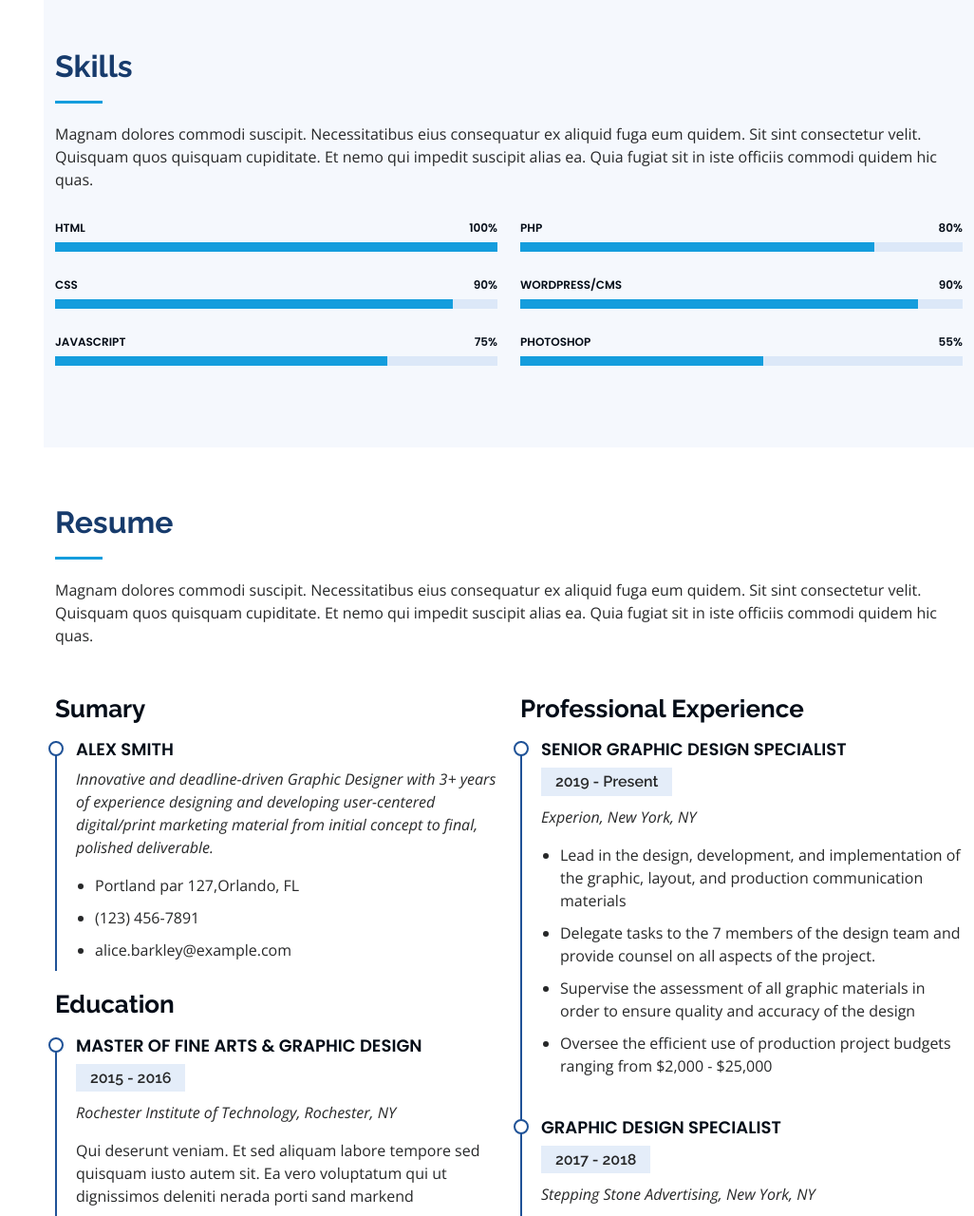
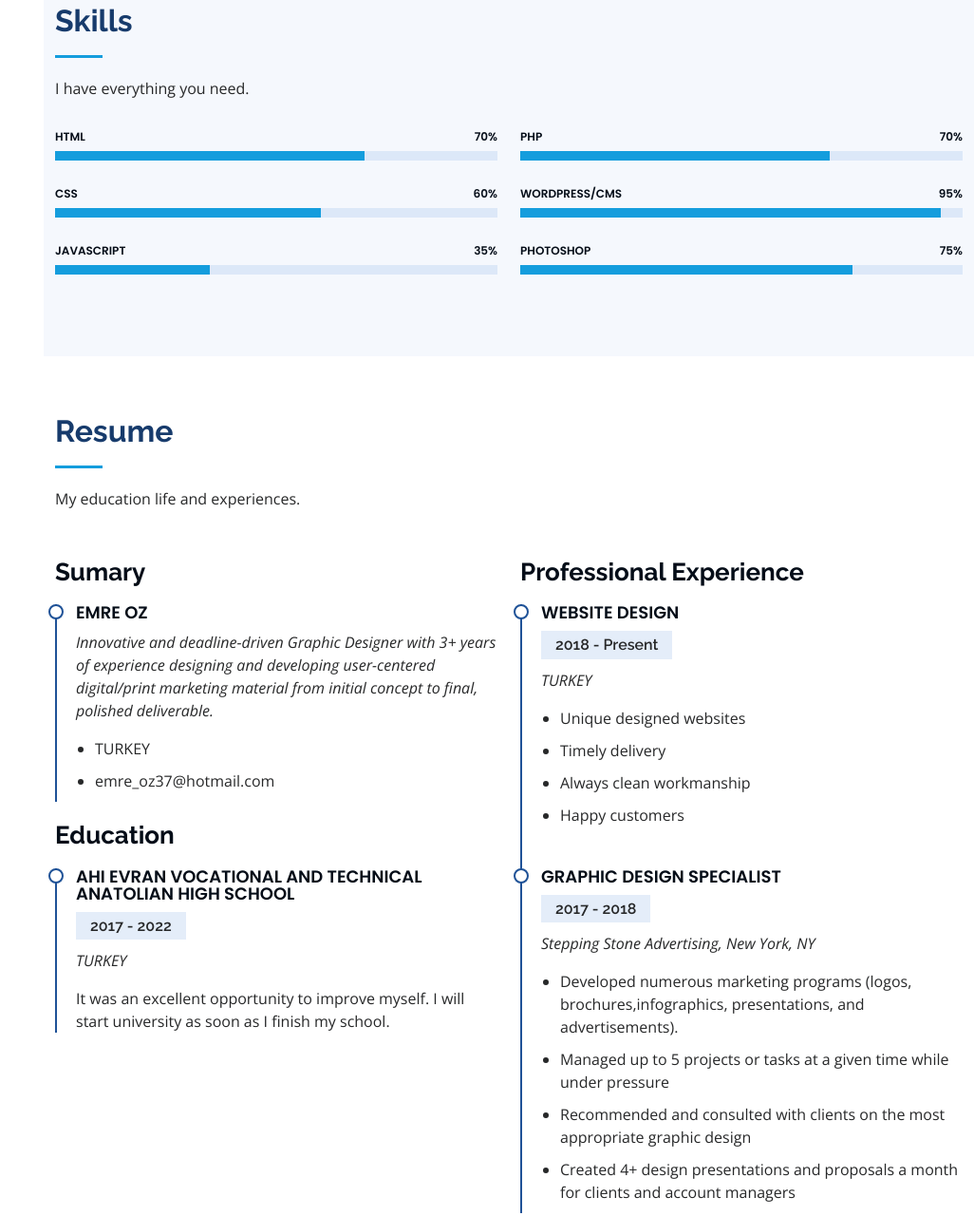
Before and after one commit to emreoz1/emreoz.engineer, a plain HTML site: page index.html in a window 1280 px wide. Shown: the part 1908-3188 px from the top of the page at 95% size, without its empty margins (254-1280 px from the left). Drawn offline with nearby package versions, Linux system fonts and the light colour scheme; files whose address does not match are found by name.

Commit message:
Update index.html

```diff
--- a/index.html
+++ b/index.html
@@ -121,7 +121,7 @@
 
         <div class="section-title">
           <h2>Facts</h2>
-          <p>Magnam dolores commodi suscipit. Necessitatibus eius consequatur ex aliquid fuga eum quidem. Sit sint consectetur velit. Quisquam quos quisquam cupiditate. Et nemo qui impedit suscipit alias ea. Quia fugiat sit in iste officiis commodi quidem hic quas.</p>
+          <p>Success is not a coincidence.</p>
         </div>
 
         <div class="row no-gutters">
@@ -129,7 +129,7 @@
           <div class="col-lg-3 col-md-6 d-md-flex align-items-md-stretch" data-aos="fade-up">
             <div class="count-box">
               <i class="bi bi-emoji-smile"></i>
-              <span data-purecounter-start="0" data-purecounter-end="232" data-purecounter-duration="1" class="purecounter"></span>
+              <span data-purecounter-start="0" data-purecounter-end="51" data-purecounter-duration="1" class="purecounter"></span>
               <p><strong>Happy Clients</strong> consequuntur quae</p>
             </div>
           </div>
@@ -137,7 +137,7 @@
           <div class="col-lg-3 col-md-6 d-md-flex align-items-md-stretch" data-aos="fade-up" data-aos-delay="100">
             <div class="count-box">
               <i class="bi bi-journal-richtext"></i>
-              <span data-purecounter-start="0" data-purecounter-end="521" data-purecounter-duration="1" class="purecounter"></span>
+              <span data-purecounter-start="0" data-purecounter-end="121" data-purecounter-duration="1" class="purecounter"></span>
               <p><strong>Projects</strong> adipisci atque cum quia aut</p>
             </div>
           </div>
@@ -145,7 +145,7 @@
           <div class="col-lg-3 col-md-6 d-md-flex align-items-md-stretch" data-aos="fade-up" data-aos-delay="200">
             <div class="count-box">
               <i class="bi bi-headset"></i>
-              <span data-purecounter-start="0" data-purecounter-end="1453" data-purecounter-duration="1" class="purecounter"></span>
+              <span data-purecounter-start="0" data-purecounter-end="231" data-purecounter-duration="1" class="purecounter"></span>
               <p><strong>Hours Of Support</strong> aut commodi quaerat</p>
             </div>
           </div>
@@ -169,7 +169,7 @@
 
         <div class="section-title">
           <h2>Skills</h2>
-          <p>Magnam dolores commodi suscipit. Necessitatibus eius consequatur ex aliquid fuga eum quidem. Sit sint consectetur velit. Quisquam quos quisquam cupiditate. Et nemo qui impedit suscipit alias ea. Quia fugiat sit in iste officiis commodi quidem hic quas.</p>
+          <p>I have everything you need.</p>
         </div>
 
         <div class="row skills-content">
@@ -177,23 +177,23 @@
           <div class="col-lg-6" data-aos="fade-up">
 
             <div class="progress">
-              <span class="skill">HTML <i class="val">100%</i></span>
+              <span class="skill">HTML <i class="val">70%</i></span>
               <div class="progress-bar-wrap">
-                <div class="progress-bar" role="progressbar" aria-valuenow="100" aria-valuemin="0" aria-valuemax="100"></div>
+                <div class="progress-bar" role="progressbar" aria-valuenow="70" aria-valuemin="0" aria-valuemax="100"></div>
               </div>
             </div>
 
             <div class="progress">
-              <span class="skill">CSS <i class="val">90%</i></span>
+              <span class="skill">CSS <i class="val">60%</i></span>
               <div class="progress-bar-wrap">
-                <div class="progress-bar" role="progressbar" aria-valuenow="90" aria-valuemin="0" aria-valuemax="100"></div>
+                <div class="progress-bar" role="progressbar" aria-valuenow="60" aria-valuemin="0" aria-valuemax="100"></div>
               </div>
             </div>
 
             <div class="progress">
-              <span class="skill">JavaScript <i class="val">75%</i></span>
+              <span class="skill">JavaScript <i class="val">35%</i></span>
               <div class="progress-bar-wrap">
-                <div class="progress-bar" role="progressbar" aria-valuenow="75" aria-valuemin="0" aria-valuemax="100"></div>
+                <div class="progress-bar" role="progressbar" aria-valuenow="35" aria-valuemin="0" aria-valuemax="100"></div>
               </div>
             </div>
 
@@ -202,23 +202,23 @@
           <div class="col-lg-6" data-aos="fade-up" data-aos-delay="100">
 
             <div class="progress">
-              <span class="skill">PHP <i class="val">80%</i></span>
+              <span class="skill">PHP <i class="val">70%</i></span>
               <div class="progress-bar-wrap">
-                <div class="progress-bar" role="progressbar" aria-valuenow="80" aria-valuemin="0" aria-valuemax="100"></div>
+                <div class="progress-bar" role="progressbar" aria-valuenow="70" aria-valuemin="0" aria-valuemax="100"></div>
               </div>
             </div>
 
             <div class="progress">
-              <span class="skill">WordPress/CMS <i class="val">90%</i></span>
+              <span class="skill">WordPress/CMS <i class="val">95%</i></span>
               <div class="progress-bar-wrap">
-                <div class="progress-bar" role="progressbar" aria-valuenow="90" aria-valuemin="0" aria-valuemax="100"></div>
+                <div class="progress-bar" role="progressbar" aria-valuenow="95" aria-valuemin="0" aria-valuemax="100"></div>
               </div>
             </div>
 
             <div class="progress">
-              <span class="skill">Photoshop <i class="val">55%</i></span>
+              <span class="skill">Photoshop <i class="val">75%</i></span>
               <div class="progress-bar-wrap">
-                <div class="progress-bar" role="progressbar" aria-valuenow="55" aria-valuemin="0" aria-valuemax="100"></div>
+                <div class="progress-bar" role="progressbar" aria-valuenow="75" aria-valuemin="0" aria-valuemax="100"></div>
               </div>
             </div>
 
@@ -235,47 +235,40 @@
 
         <div class="section-title">
           <h2>Resume</h2>
-          <p>Magnam dolores commodi suscipit. Necessitatibus eius consequatur ex aliquid fuga eum quidem. Sit sint consectetur velit. Quisquam quos quisquam cupiditate. Et nemo qui impedit suscipit alias ea. Quia fugiat sit in iste officiis commodi quidem hic quas.</p>
+          <p>My education life and experiences.</p>
         </div>
 
         <div class="row">
           <div class="col-lg-6" data-aos="fade-up">
             <h3 class="resume-title">Sumary</h3>
             <div class="resume-item pb-0">
-              <h4>Alex Smith</h4>
+              <h4>Emre Oz</h4>
               <p><em>Innovative and deadline-driven Graphic Designer with 3+ years of experience designing and developing user-centered digital/print marketing material from initial concept to final, polished deliverable.</em></p>
               <ul>
-                <li>Portland par 127,Orlando, FL</li>
-                <li>(123) 456-7891</li>
-                <li>alice.barkley@example.com</li>
+                <li>TURKEY</li>
+                <li>emre_oz37@hotmail.com</li>
               </ul>
             </div>
 
             <h3 class="resume-title">Education</h3>
             <div class="resume-item">
-              <h4>Master of Fine Arts &amp; Graphic Design</h4>
-              <h5>2015 - 2016</h5>
-              <p><em>Rochester Institute of Technology, Rochester, NY</em></p>
-              <p>Qui deserunt veniam. Et sed aliquam labore tempore sed quisquam iusto autem sit. Ea vero voluptatum qui ut dignissimos deleniti nerada porti sand markend</p>
-            </div>
-            <div class="resume-item">
-              <h4>Bachelor of Fine Arts &amp; Graphic Design</h4>
-              <h5>2010 - 2014</h5>
-              <p><em>Rochester Institute of Technology, Rochester, NY</em></p>
-              <p>Quia nobis sequi est occaecati aut. Repudiandae et iusto quae reiciendis et quis Eius vel ratione eius unde vitae rerum voluptates asperiores voluptatem Earum molestiae consequatur neque etlon sader mart dila</p>
+              <h4>Ahi Evran Vocational and Technical Anatolian High School</h4>
+              <h5>2017 - 2022</h5>
+              <p><em>TURKEY</em></p>
+              <p>It was an excellent opportunity to improve myself. I will start university as soon as I finish my school.</p>
             </div>
           </div>
           <div class="col-lg-6" data-aos="fade-up" data-aos-delay="100">
             <h3 class="resume-title">Professional Experience</h3>
             <div class="resume-item">
-              <h4>Senior graphic design specialist</h4>
-              <h5>2019 - Present</h5>
-              <p><em>Experion, New York, NY </em></p>
+              <h4>Website Design</h4>
+              <h5>2018 - Present</h5>
+              <p><em>TURKEY</em></p>
               <ul>
-                <li>Lead in the design, development, and implementation of the graphic, layout, and production communication materials</li>
-                <li>Delegate tasks to the 7 members of the design team and provide counsel on all aspects of the project. </li>
-                <li>Supervise the assessment of all graphic materials in order to ensure quality and accuracy of the design</li>
-                <li>Oversee the efficient use of production project budgets ranging from $2,000 - $25,000</li>
+                <li>Unique designed websites</li>
+                <li>Timely delivery</li>
+                <li>Always clean workmanship</li>
+                <li>Happy customers</li>
               </ul>
             </div>
             <div class="resume-item">
```
